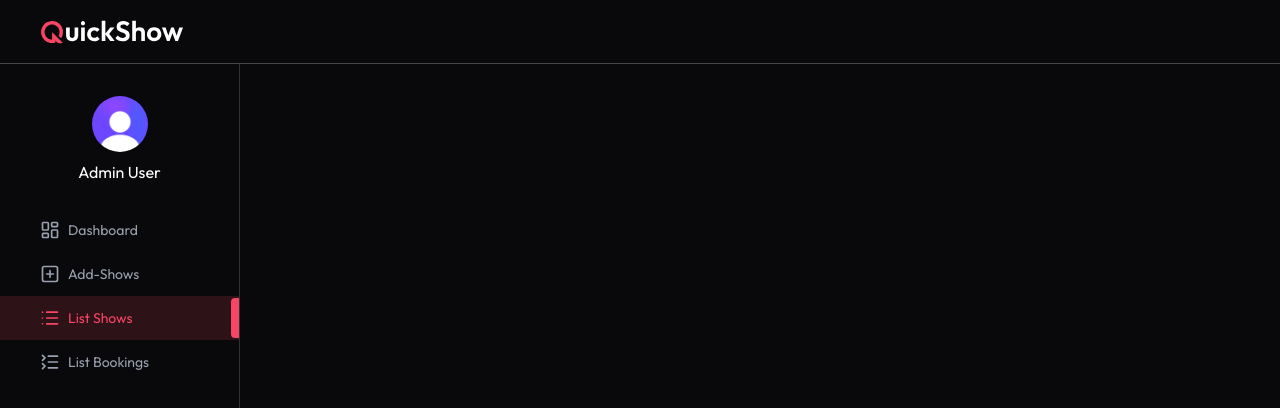
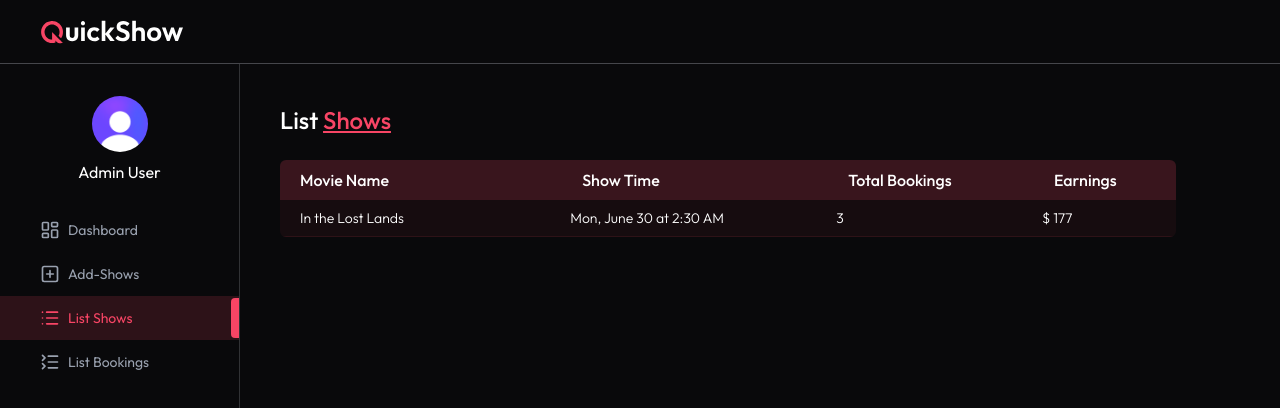
Before and after one commit to SyedYasirAliZafar/Quick-Show, a React (Vite) app in the folder client/: page /admin/list-shows in a window 1280 px wide. Shown: the top 408 px of the page. Built offline with nearby package versions, Linux system fonts and the light colour scheme.

Commit message:
List Show Ui Completed

```diff
--- a/client/src/App.jsx
+++ b/client/src/App.jsx
@@ -12,7 +12,7 @@
 import Layout from "./pages/admin/Layout";
 import Dashboard from "./pages/admin/Dashboard";
 import AddShow from "./pages/admin/AddShow";
-import ListShow from "./pages/admin/ListShow";
+import ListShows from "./pages/admin/ListShows";
 import ListBooking from "./pages/admin/ListBooking";
 
 function App() {
@@ -33,7 +33,7 @@
         <Route path="/admin/*" element={<Layout/>}>
           <Route index element={<Dashboard/>}/>
           <Route path="add-shows" element={<AddShow/>}/>
-          <Route path="list-shows" element={<ListShow/>}/>
+          <Route path="list-shows" element={<ListShows/>}/>
           <Route path="list-bookings" element={<ListBooking/>}/>
         </Route>
 
--- a/client/src/pages/admin/ListShow.jsx
+++ /dev/null
@@ -1,11 +0,0 @@
-import React from 'react'
-
-function ListShow() {
-  return (
-    <div>
-
-    </div>
-  )
-}
-
-export default ListShow
--- /dev/null
+++ b/client/src/pages/admin/ListShows.jsx
@@ -0,0 +1,66 @@
+import React, { useEffect, useState } from 'react'
+import { dummyShowsData } from '../../assets/assets'
+import Loading from '../../components/Loading'
+import Title from '../../components/admin/Title'
+import { dateFormat } from '../../lib/dateFormat'
+
+function ListShows() {
+
+    const currency = import.meta.env.VITE_CURRENCY
+
+  const [shows, setShow] = useState([])
+  const [loading, setLoading] = useState(true)
+
+  const getAllShow = async() => {
+    try {
+      setShow([{
+        movie: dummyShowsData[0],
+        showDateTime: "2025-06-30T02:30:00.000Z",
+        showPrice: 59,
+        occupiedSeats: {
+          A1: "user_1",
+          B1: "user_2",
+          C1: "user_3",
+        }
+      }])
+      setLoading(false)
+    } catch (error) {
+      console.log(error);
+      setLoading(false)
+    }
+  }
+
+  useEffect(()=>{
+    getAllShow()
+  },[])
+
+  return !loading ? (
+    <>
+    <Title text1="List" text2="Shows" />
+    <div className='max-w-4xl mt-6 overflow-x-auto'>
+      <table className='w-full border-collapse rounded-md overflow-hidden text-nowrap'>
+        <thead>
+          <tr className='bg-primary/20 text-left text-white'>
+            <th className='p-2 font-medium pl-5'>Movie Name</th>
+            <th className='p-2 font-medium pl-5'>Show Time</th>
+            <th className='p-2 font-medium pl-5'>Total Bookings</th>
+            <th className='p-2 font-medium pl-5'>Earnings</th>
+          </tr>
+        </thead>
+        <tbody className='text-sm font-light'>
+            {shows.map((show,index)=>(
+              <tr key={index} className='border-b border-primary/10 bg-primary/5 even:bg-primary/10'>
+                <td className='p-2 min-w-45 pl-5'>{show.movie.title}</td>
+                <td className='p-2'>{dateFormat(show.showDateTime)}</td>
+                <td className='p-2 '>{Object.keys(show.occupiedSeats).length}</td>
+                <td className='p-2'>{currency} {Object.keys(show.occupiedSeats).length * show.showPrice}</td>
+              </tr>
+            ))}
+        </tbody>
+      </table>
+    </div>
+    </>
+  ) : (<Loading/>)
+}
+
+export default ListShows
```
